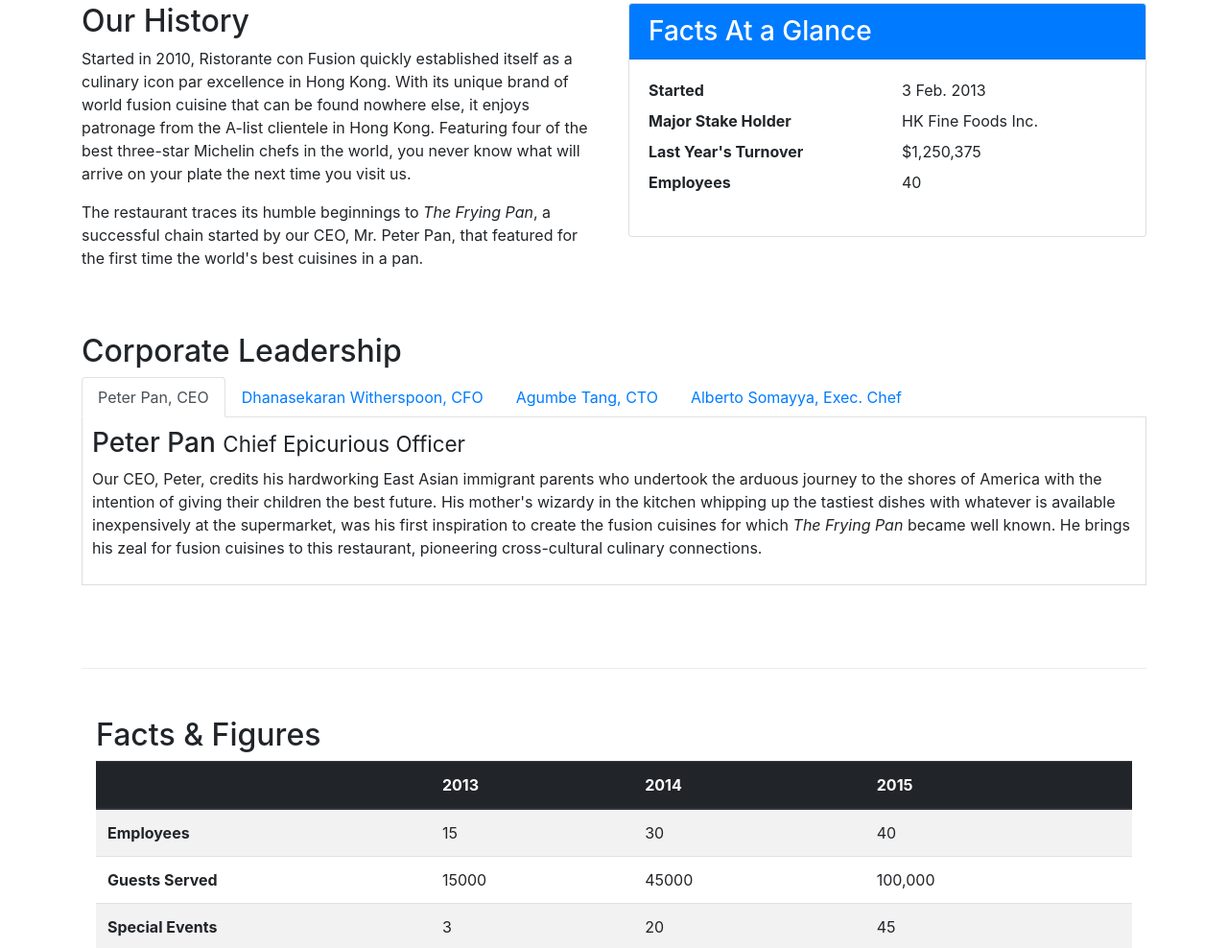
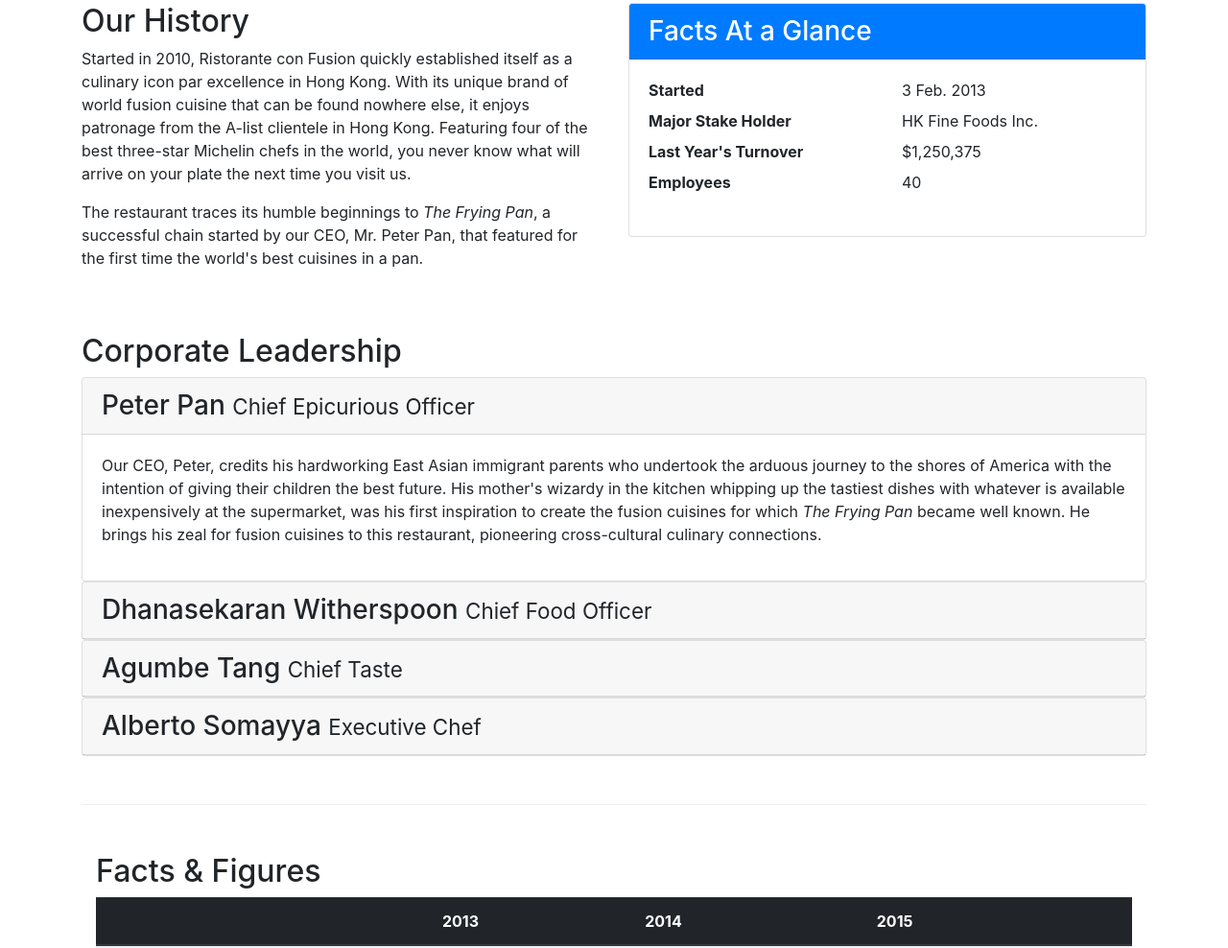
Before and after one commit to sumitjadhwani/BootstrapBasics, a website: page aboutus.html in a window 1280 px wide. Shown: the part 462-1450 px from the top of the page at 96% size. Drawn offline with nearby package versions, Linux system fonts and the light colour scheme.

Commit message:
accordion

```diff
--- a/aboutus.html
+++ b/aboutus.html
@@ -96,7 +96,10 @@
         <div class="row row-content">
             <div class="col-xs-12">
                 <h2>Corporate Leadership</h2>
-                <ul class="nav nav-tabs">
+
+
+
+                <!-- <ul class="nav nav-tabs">
                     <li class="nav-item">
                         <a class="nav-link active" href="#peter"
                         role="tab" data-toggle="tab">Peter Pan, CEO</a>
@@ -113,13 +116,20 @@
                         <a class="nav-link " href="#alberto"
                         role="tab" data-toggle="tab">Alberto Somayya, Exec. Chef</a>
                     </li>
-                </ul>
+                </ul> -->
 
-                <div class="tab-content">
-
-                   <div role="tabpanel" class="tab-pane fade show active" id="peter">
-                        <h3>Peter Pan <small>Chief Epicurious Officer</small></h3>
-                        <div >
+                <div id="accordion">
+                   <div class="card">
+                       <div class="card-header" role="tab" id="peterhead">
+                            <h3 class="mb-0">
+                                <a data-toggle="collapse" data-target="#peter">
+                                    Peter Pan <small>Chief Epicurious Officer</small>
+                                </a>
+                            </h3>
+                        </div>
+                        <div role="tabpanel" class="collapse show" id="peter" data-parent="#accordion">
+                            <div class="card-body">
+                                <div class="d-none d-sm-block">
                                     <p>Our CEO, Peter, credits his hardworking East Asian immigrant parents who undertook the arduous
                                         journey to the shores of America with the intention of giving their children the best future.
                                         His mother's wizardy in the kitchen whipping up the tastiest dishes with whatever is available
@@ -128,34 +138,48 @@
                                         restaurant, pioneering cross-cultural culinary connections.</p>
                                 </div>
                             </div>
-                    <div role="tabpanel" class="tab-pane fade" id="danny">
+                        </div>
+                   </div>
 
-                        <h3>Dhanasekaran Witherspoon <small>Chief Food Officer</small></h3>
-                        <div >
+                   <div class="card">
+                        <div class="card-header" role="tab" id="dannyhead">
+                            <h3 class="mb-0"><a data-toggle="collapse" data-target="#danny">Dhanasekaran Witherspoon <small>Chief Food Officer</small></h3></a>
+                        </div>
+                        <div role="tabpanel" class="collapse" id="danny" data-parent="#accordion">
+                            <div class="card-body">
                                 <p>Our CFO, Danny, as he is affectionately referred to by his colleagues, comes from a long
                                     established family tradition in farming and produce. His experiences growing up on a farm in the
                                     Australian outback gave him great appreciation for varieties of food sources. As he puts it in
                                     his own words, <em>Everything that runs, wins, and everything that stays, pays!</em></p>
                             </div>
                         </div>
+                    </div>
 
-                    <div role="tabpanel" class="tab-pane fade " id="agumbe">
-                        <h3>Agumbe Tang <small>Chief Taste </small></h3>
-                        <div class="d-none d-sm-block">
+                    <div class="card">
+                        <div class="card-header" role="tab" id="agumbehead">
+                            <h3 class="mb-0"><a data-toggle="collapse" data-target="#agumbe">Agumbe Tang <small>Chief Taste </small></h3></a>
+                        </div>
+                        <div role="tabpanel" class="collapse" id="agumbe" data-parent="#accordion">
+                            <div class="card-body">
                                 <p>Blessed with the most discerning gustatory sense, Agumbe, our CTO, personally ensures that every
                                     dish that we serve meets his exacting tastes. Our chefs dread the tongue lashing that ensues if
                                     their dish does not meet his exacting standards. He lives by his motto, <em>You click only if
                                         you survive my lick.</em></p>
                             </div>
                         </div>
+                    </div>
 
-                    <div role="tabpanel" class="tab-pane fade " id="alberto">
-                        <h3>Alberto Somayya <small>Executive Chef</small></h3>
-                        <div class="d-none d-sm-block">
+                    <div class="card">
+                        <div class="card-header" role="tab" id="albertohead">
+                            <h3 class="mb-0"><a data-toggle="collapse" data-target="#alberto">Alberto Somayya <small>Executive Chef</small></h3></a>
+                        </div>
+                        <div role="tabpanel" class="collapse" id="alberto"data-parent="#accordion" >
+                            <div class="card-body">
                                 <p>Award winning three-star Michelin chef with wide International experience having worked closely
                                     with whos-who in the culinary world, he specializes in creating mouthwatering Indo-Italian
                                     fusion experiences. He says, <em>Put together the cuisines from the two craziest cultures, and
                                         you get a winning hit! Amma Mia!</em></p>
+                            </div>
                         </div>
                     </div>
                 </div>
```
Lines whose indentation alone changed are shown as unchanged.
